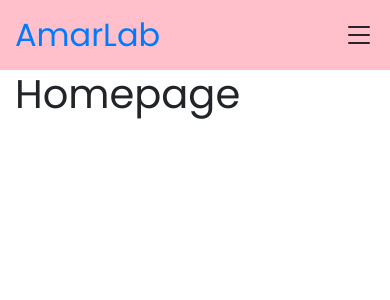
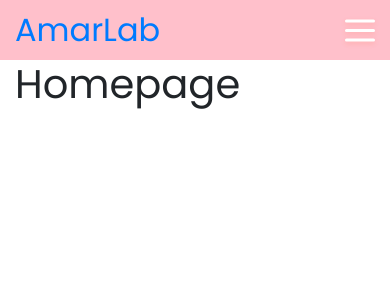
Before and after one commit to meinjam/react-bs4-custom-nav, a React (Create React App) app: page / in a window 390 px wide. Shown: the top 300 px of the page. Built offline with nearby package versions, Linux system fonts and the light colour scheme.

Commit message:
toggle navigation animation added

```diff
--- a/src/components/Navbar.js
+++ b/src/components/Navbar.js
@@ -1,6 +1,4 @@
 import { useState } from 'react';
-import { BsList } from 'react-icons/bs';
-import { BsX } from 'react-icons/bs';
 import { Link } from 'react-router-dom';
 
 const Navbar = () => {
@@ -38,12 +36,13 @@ const Navbar = () => {
             </Link>
           </li>
         </ul>
-        <div className='toggle-button'>
-          {showMenu ? (
+        <div className={showMenu ? 'toggle-button open' : 'toggle-button'}>
+          {/* {showMenu ? (
             <BsX onClick={handleMenuClick} />
           ) : (
             <BsList onClick={handleMenuClick} />
-          )}
+          )} */}
+          <div className='menu-btn' onClick={handleMenuClick}></div>
         </div>
       </div>
     </section>
--- a/src/index.css
+++ b/src/index.css
@@ -15,6 +15,8 @@ a:hover {
 
 .navigation {
   background: pink;
+  display: flex;
+  height: 65px;
 }
 
 .navigation .container {
@@ -34,9 +36,53 @@ a:hover {
   margin-left: 2rem;
 }
 
-.navigation .toggle-button svg {
-  font-size: 32px;
-  transition: all 0.5s !important;
+.navigation .toggle-button {
+  transition: all 0.3s ease-in-out;
+  position: relative;
+}
+
+.navigation .toggle-button .menu-btn {
+  width: 30px;
+  height: 3px;
+  background: #fff;
+  border-radius: 20px;
+  transition: all 0.3s ease-in-out;
+  box-shadow: 0 2px 5px rgba(255, 101, 47, 0.2);
+}
+
+.navigation .toggle-button .menu-btn::before,
+.navigation .toggle-button .menu-btn::after {
+  content: '';
+  position: absolute;
+  width: 30px;
+  height: 3px;
+  background: #fff;
+  border-radius: 25px;
+  transition: all 0.3s ease-in-out;
+  box-shadow: 0 2px 5px rgba(255, 101, 47, 0.2);
+}
+
+.navigation .toggle-button .menu-btn::before {
+  transform: translateY(-9.5px);
+}
+
+.navigation .toggle-button .menu-btn::after {
+  transform: translateY(9.5px);
+}
+
+/* navigation animation */
+.navigation .toggle-button.open .menu-btn {
+  transform: translateX(-50px);
+  background: transparent;
+  box-shadow: none;
+}
+
+.navigation .toggle-button.open .menu-btn::before {
+  transform: rotate(45deg) translate(30px, -30px);
+}
+
+.navigation .toggle-button.open .menu-btn::after {
+  transform: rotate(-45deg) translate(30px, 30px);
 }
 
 @media screen and (min-width: 768px) {
@@ -46,18 +92,22 @@ a:hover {
 }
 
 @media screen and (max-width: 767px) {
+  .navigation {
+    height: 60px;
+  }
+
   .navigation .menus {
     display: flex;
     flex-direction: column;
     position: absolute;
     justify-content: center;
     align-items: center;
-    top: 70px;
+    top: 60px;
     width: 100%;
     left: -100%;
     opacity: 1;
     transition: all 0.5s ease;
-    height: 89vh;
+    height: calc(100vh - 60px);
   }
 
   .navigation .menus.active {
```
